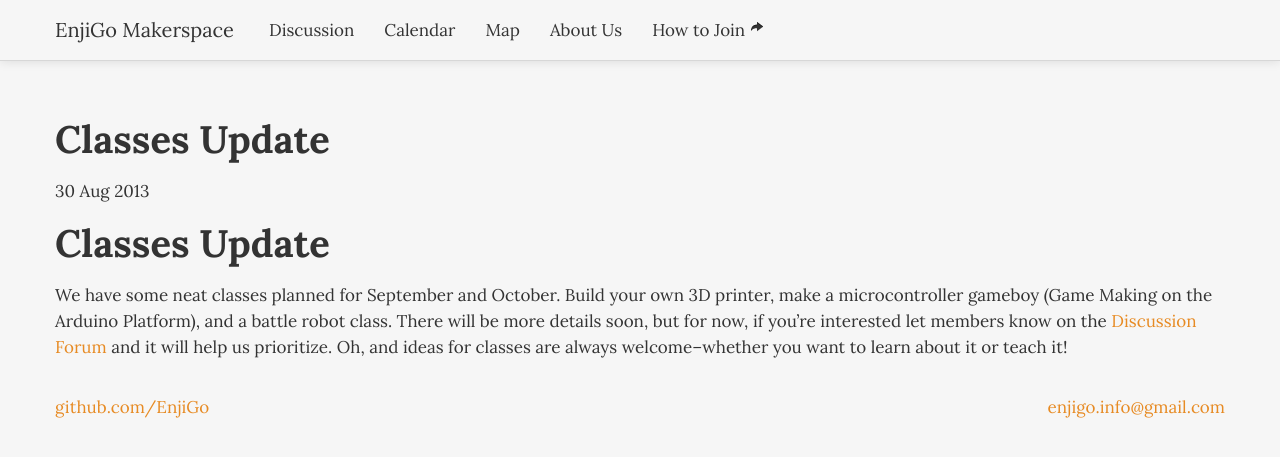
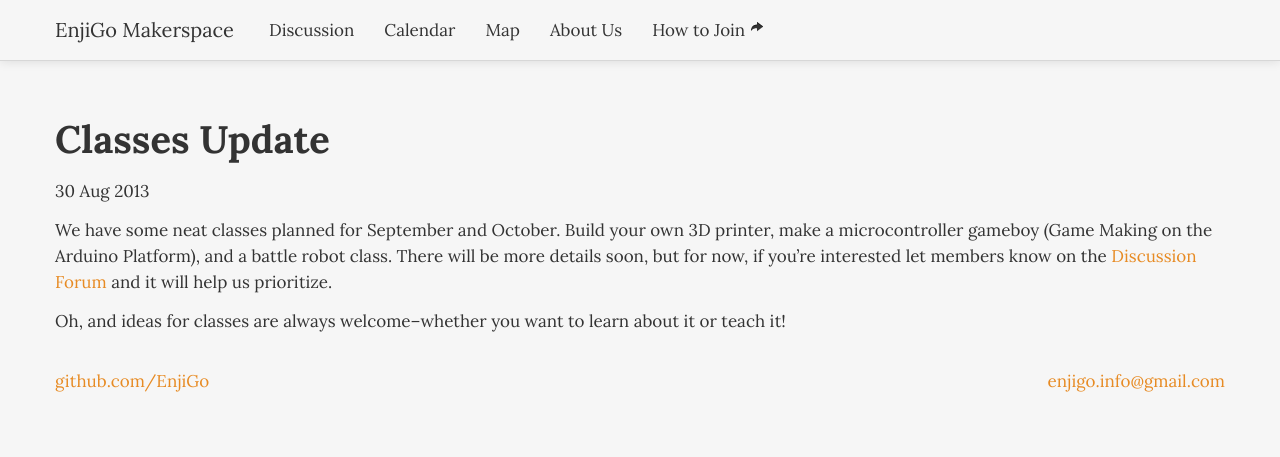
Before and after one commit to makesaltlake/website, a Jekyll site: the page built from _posts/2013-08-30-classes-update.md, in a window 1280 px wide. Shown: the top 457 px of the page. Built offline with Jekyll 4.4.1, drawn with Linux system fonts in a browser that asks for light colours.

Commit message:
Updated 2013-08-30-classes-update.md

```diff
--- a/_posts/2013-08-30-classes-update.md
+++ b/_posts/2013-08-30-classes-update.md
@@ -6,6 +6,6 @@ tags:
   - news
 ---
 
-## Classes Update
+We have some neat classes planned for September and October. Build your own 3D printer, make a microcontroller gameboy (Game Making on the Arduino Platform), and a battle robot class. There will be more details soon, but for now, if you're interested let members know on the [Discussion Forum](http://discuss.enjigo.com/) and it will help us prioritize.
 
-We have some neat classes planned for September and October. Build your own 3D printer, make a microcontroller gameboy (Game Making on the Arduino Platform), and a battle robot class. There will be more details soon, but for now, if you're interested let members know on the [Discussion Forum](http://discuss.enjigo.com/) and it will help us prioritize. Oh, and ideas for classes are always welcome--whether you want to learn about it or teach it!
+Oh, and ideas for classes are always welcome--whether you want to learn about it or teach it!
```
